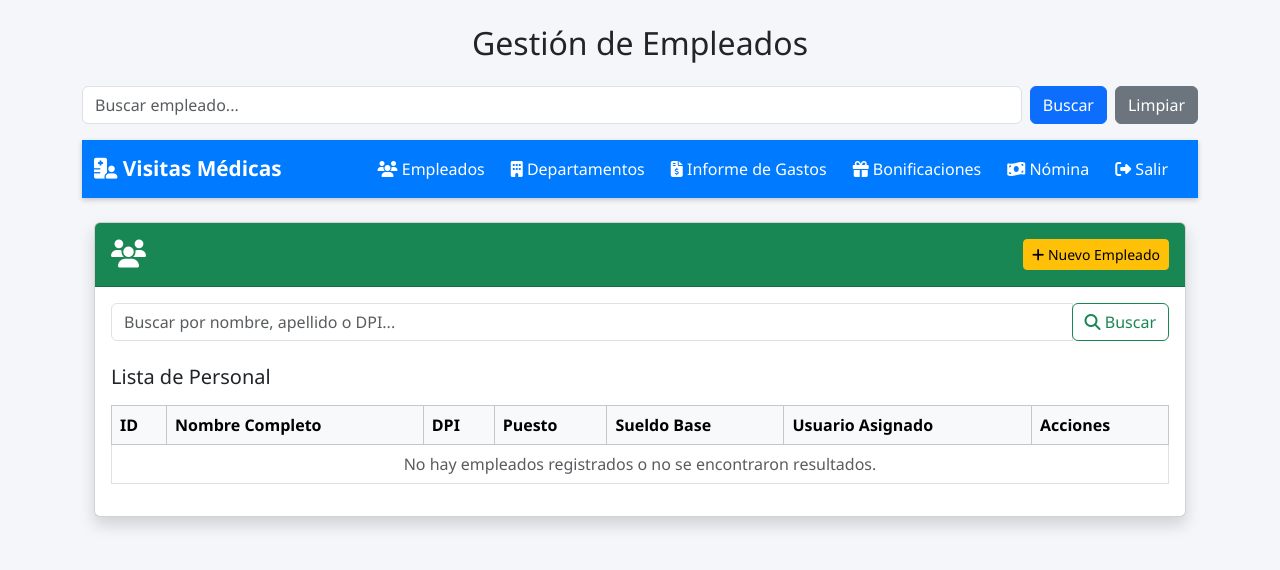
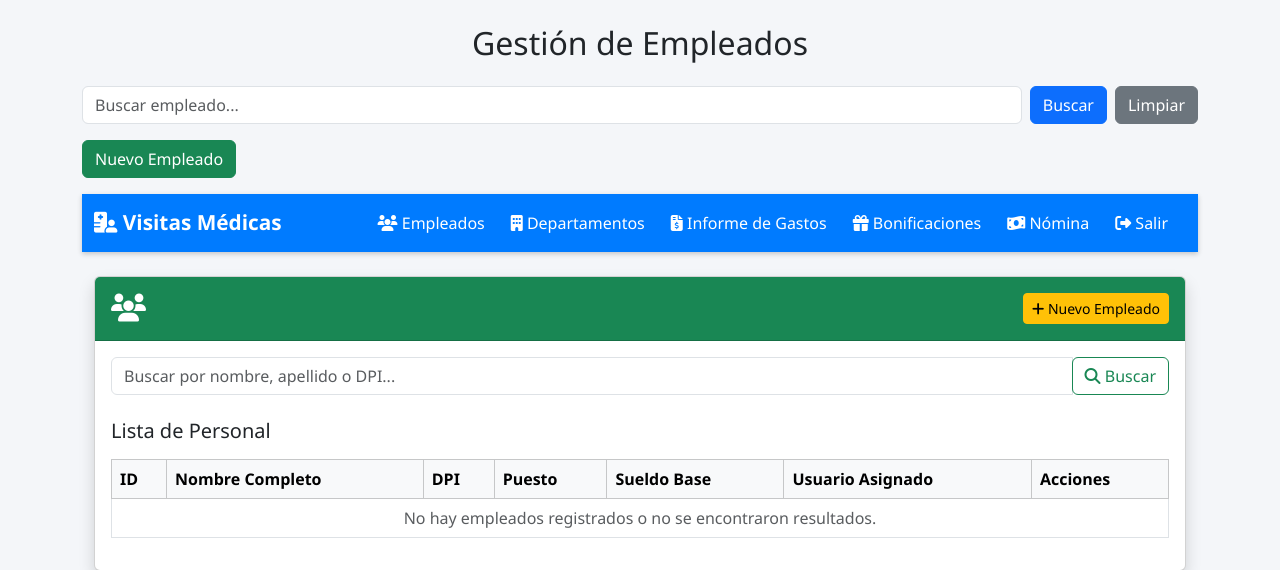
Before and after one commit to GabrielChinchilla-P/Pfinal, a CodeIgniter 4 app: the page made by app/Views/empleado/index.php in a window 1280 px wide. Shown: the top 570 px of the page. Run offline with PHP 8.4 and a stand-in for CodeIgniter, Linux system fonts and the light colour scheme; the template is opened without the code that fills it, so the values that code supplies are empty; some libraries are stand-ins or nearby versions.

Commit message:
Se agrego boton nuevo

```diff
--- a/app/Views/empleado/index.php
+++ b/app/Views/empleado/index.php
@@ -15,6 +15,10 @@
         <a href="<?= base_url('/empleados'); ?>" class="btn btn-secondary ms-2">Limpiar</a>
     </form>
 
+    <!-- Botón nuevo -->
+    <button class="btn btn-success mb-3" data-bs-toggle="modal" data-bs-target="#modalEmpleado">
+        <i class="bi bi-plus-circle"></i> Nuevo Empleado
+    </button>
 
 
 
```
